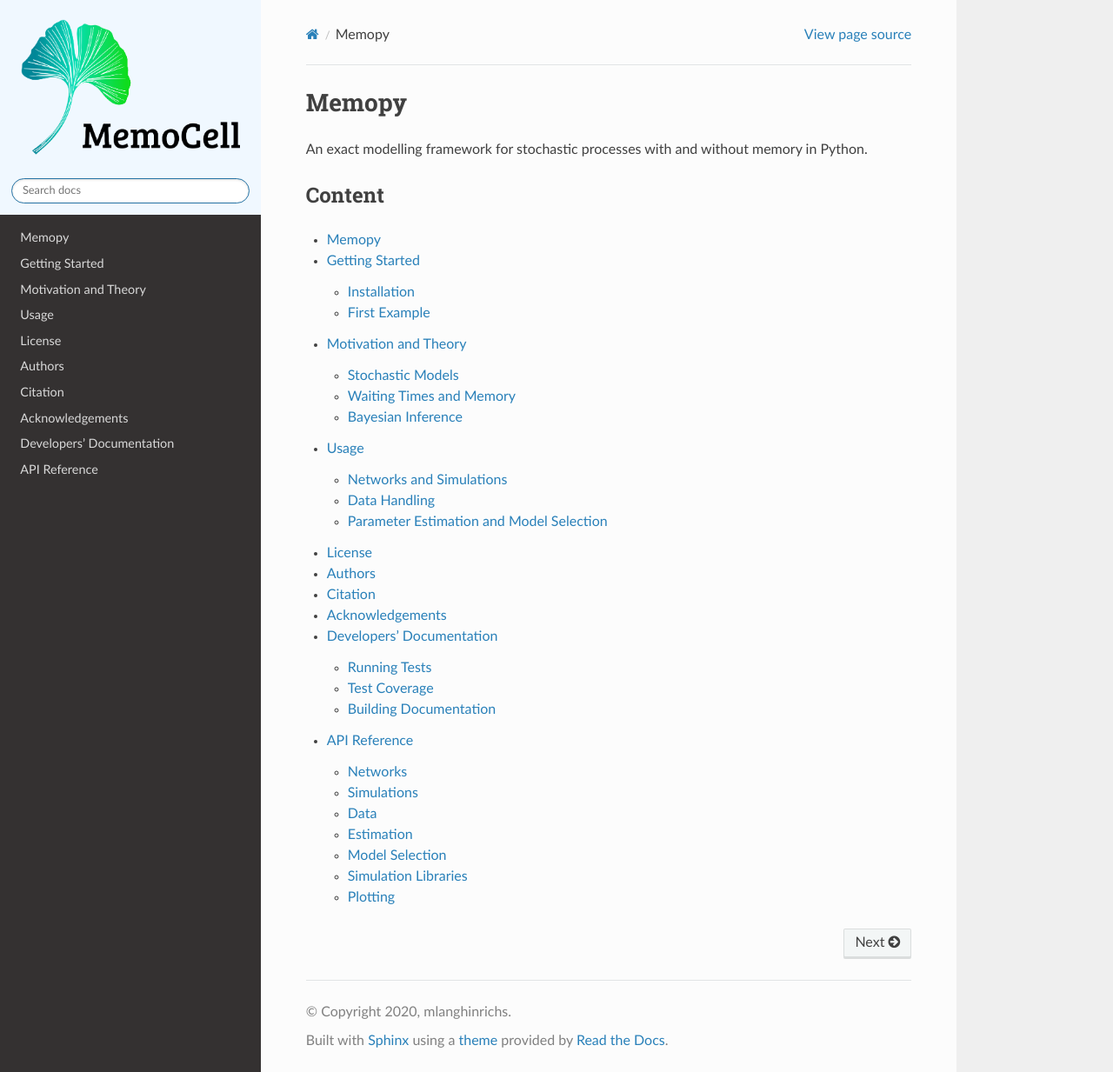
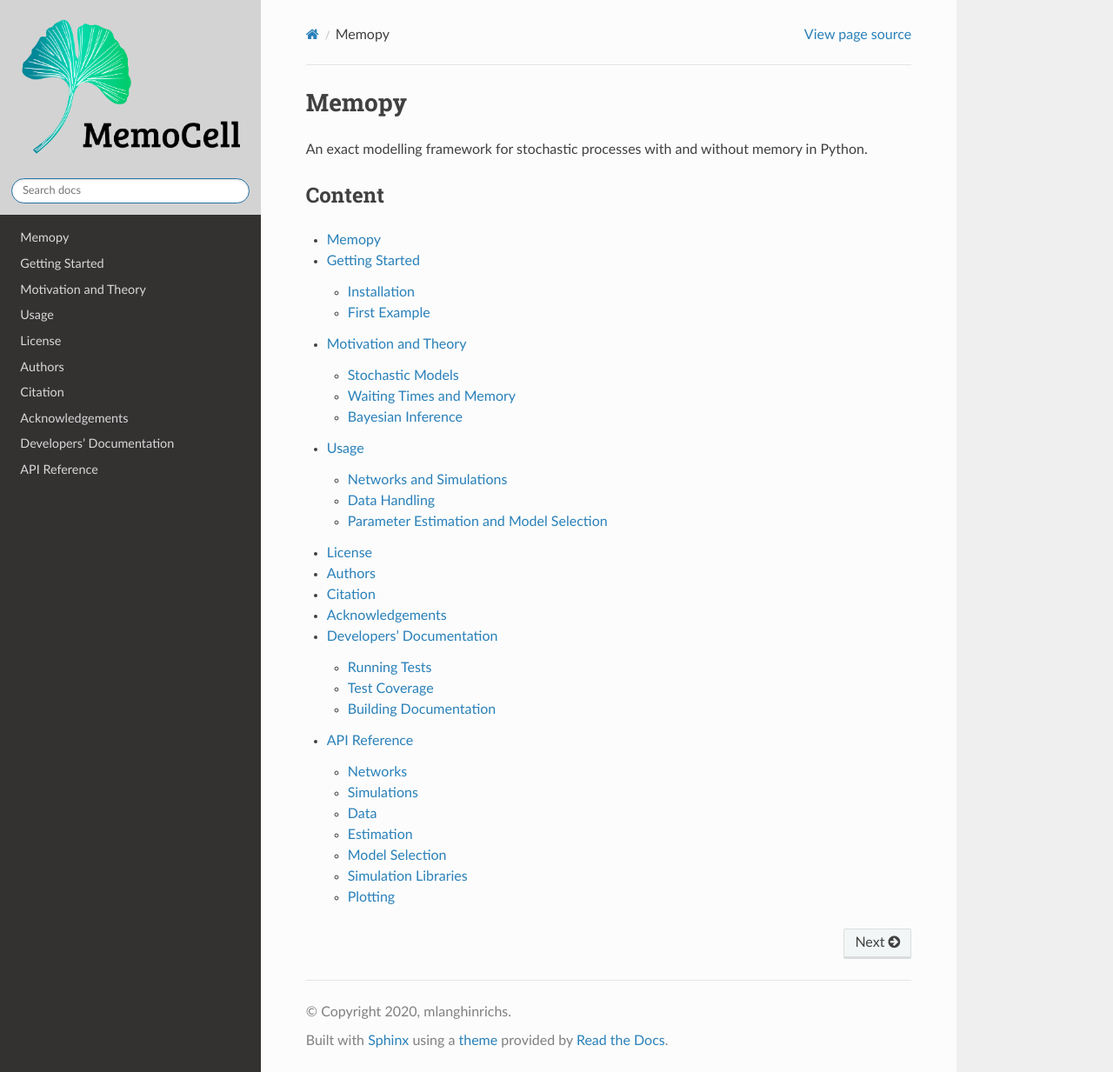
Before and after one commit to mauricelanghinrichs/memocell, a Sphinx documentation site: the page built from docs/index.rst, in a window 1280 px wide and 1233 px high. Shown: the whole window at 87% size. Built offline with Sphinx 7.4.7 and the Read the Docs theme 2.0.0, drawn with Linux system fonts in a browser that asks for light colours.

Commit message:
logo color update

```diff
--- a/docs/conf.py
+++ b/docs/conf.py
@@ -63,5 +63,5 @@ html_logo = '../images/MemoCellLogo.png'
 html_theme_options = {
     'logo_only': True,
     'display_version': False,
-    'style_nav_header_background': 'aliceblue',
+    'style_nav_header_background': 'lightgrey' # 'aliceblue',
 }
```
Also changed, not shown: images/MemoCellLogo.png, images/MemoCellLogo.svg, 2 other files.
